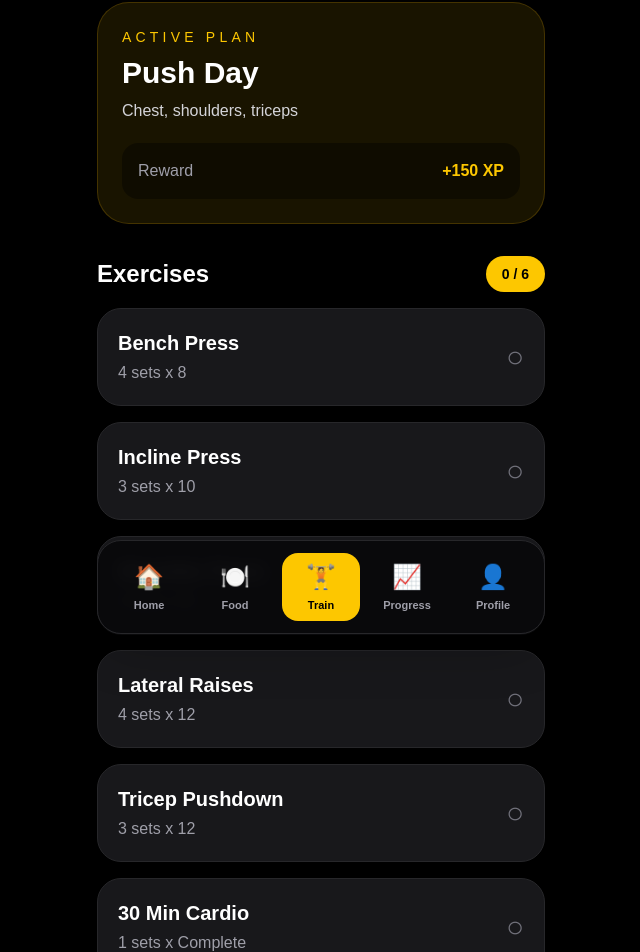
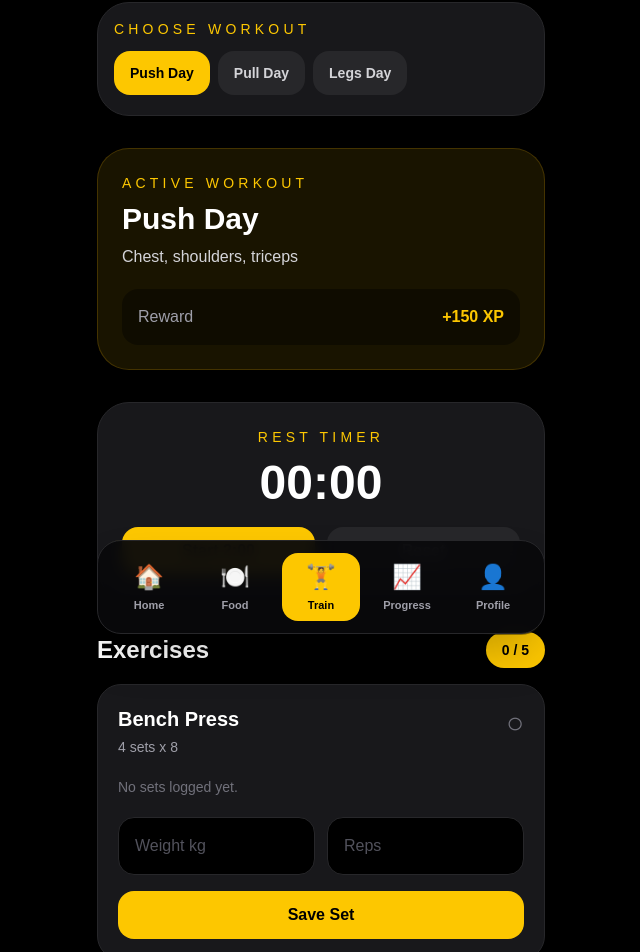
Before and after one commit to MarcRoscoe91/lion-coach, a Next.js app: page /training in a window 1280 px wide. Shown: the part 150-1102 px from the top of the page, without its empty margins (319-959 px from the left). Built offline with nearby package versions, Linux system fonts and the light colour scheme.

Commit message:
Add live workout logger

```diff
--- a/app/training/page.tsx
+++ b/app/training/page.tsx
@@ -4,13 +4,17 @@ import { useEffect, useState } from "react";
 
 import BottomNav from "@/components/navigation/BottomNav";
 import {
+  createSetId,
   defaultWorkouts,
   loadWorkouts,
   saveWorkouts,
+  type LoggedSet,
+  type LoggedWorkout,
   type Workout,
 } from "@/lib/workoutStore";
 import {
   getDateKey,
+  getDay,
   loadDailyRecords,
   saveDailyRecords,
   updateDay,
@@ -23,21 +27,50 @@ export default function TrainingPage() {
   const [records, setRecords] = useState<DailyRecords>({});
   const [workouts, setWorkouts] = useState<Workout[]>(defaultWorkouts);
   const [selectedWorkoutId, setSelectedWorkoutId] = useState("push-day");
-  const [completedExercises, setCompletedExercises] = useState<string[]>([]);
+  const [loggedWorkout, setLoggedWorkout] = useState<LoggedWorkout>({
+    workoutId: "push-day",
+    completedExerciseIds: [],
+    sets: {},
+  });
   const [loaded, setLoaded] = useState(false);
+
+  const [restSeconds, setRestSeconds] = useState(0);
 
   useEffect(() => {
     setRecords(loadDailyRecords());
     setWorkouts(loadWorkouts());
+
+    const saved = localStorage.getItem(`lion-workout-log-${todayKey}`);
+
+    if (saved) {
+      const parsed = JSON.parse(saved);
+      setLoggedWorkout(parsed);
+      setSelectedWorkoutId(parsed.workoutId);
+    }
+
     setLoaded(true);
-  }, []);
+  }, [todayKey]);
 
   useEffect(() => {
     if (!loaded) return;
 
     saveDailyRecords(records);
     saveWorkouts(workouts);
-  }, [records, workouts, loaded]);
+    localStorage.setItem(
+      `lion-workout-log-${todayKey}`,
+      JSON.stringify(loggedWorkout)
+    );
+  }, [records, workouts, loggedWorkout, loaded, todayKey]);
+
+  useEffect(() => {
+    if (restSeconds <= 0) return;
+
+    const timer = setInterval(() => {
+      setRestSeconds((current) => Math.max(0, current - 1));
+    }, 1000);
+
+    return () => clearInterval(timer);
+  }, [restSeconds]);
 
   const selectedWorkout =
     workouts.find((workout) => workout.id === selectedWorkoutId) ??
@@ -46,14 +79,55 @@ export default function TrainingPage() {
 
   const allExercisesComplete =
     selectedWorkout.exercises.length > 0 &&
-    completedExercises.length === selectedWorkout.exercises.length;
+    selectedWorkout.exercises.every((exercise) =>
+      loggedWorkout.completedExerciseIds.includes(exercise.id)
+    );
 
-  function toggleExercise(exerciseId: string) {
-    setCompletedExercises((current) =>
-      current.includes(exerciseId)
-        ? current.filter((id) => id !== exerciseId)
-        : [...current, exerciseId]
-    );
+  function selectWorkout(workoutId: string) {
+    setSelectedWorkoutId(workoutId);
+    setLoggedWorkout({
+      workoutId,
+      completedExerciseIds: [],
+      sets: {},
+    });
+    setRestSeconds(0);
+  }
+
+  function addSet(exerciseId: string, set: LoggedSet) {
+    setLoggedWorkout((current) => ({
+      ...current,
+      sets: {
+        ...current.sets,
+        [exerciseId]: [...(current.sets[exerciseId] ?? []), set],
+      },
+    }));
+
+    setRestSeconds(120);
+  }
+
+  function deleteSet(exerciseId: string, setId: string) {
+    setLoggedWorkout((current) => ({
+      ...current,
+      sets: {
+        ...current.sets,
+        [exerciseId]: (current.sets[exerciseId] ?? []).filter(
+          (set) => set.id !== setId
+        ),
+      },
+    }));
+  }
+
+  function toggleExerciseComplete(exerciseId: string) {
+    setLoggedWorkout((current) => {
+      const complete = current.completedExerciseIds.includes(exerciseId);
+
+      return {
+        ...current,
+        completedExerciseIds: complete
+          ? current.completedExerciseIds.filter((id) => id !== exerciseId)
+          : [...current.completedExerciseIds, exerciseId],
+      };
+    });
   }
 
   function completeWorkout() {
@@ -66,6 +140,8 @@ export default function TrainingPage() {
     );
   }
 
+  const todayRecord = getDay(records, todayKey);
+
   return (
     <main className="min-h-screen bg-black p-5 text-white">
       <div className="mx-auto max-w-md pb-32">
@@ -74,16 +150,38 @@ export default function TrainingPage() {
             Training
           </p>
 
-          <h1 className="mt-2 text-4xl font-black">Today&apos;s Workout</h1>
+          <h1 className="mt-2 text-4xl font-black">Live Workout</h1>
 
           <p className="mt-2 text-zinc-400">
-            Complete your session and earn workout XP.
+            Log sets, track weights, and complete today&apos;s session.
           </p>
         </header>
 
+        <section className="mt-8 rounded-[2rem] border border-zinc-800 bg-zinc-900 p-4">
+          <p className="mb-3 text-sm uppercase tracking-[0.3em] text-yellow-400">
+            Choose Workout
+          </p>
+
+          <div className="flex gap-2 overflow-x-auto pb-1">
+            {workouts.map((workout) => (
+              <button
+                key={workout.id}
+                onClick={() => selectWorkout(workout.id)}
+                className={`min-w-fit rounded-2xl px-4 py-3 text-sm font-bold ${
+                  selectedWorkoutId === workout.id
+                    ? "bg-yellow-400 text-black"
+                    : "bg-zinc-800 text-zinc-300"
+                }`}
+              >
+                {workout.name}
+              </button>
+            ))}
+          </div>
+        </section>
+
         <section className="mt-8 rounded-[2rem] border border-yellow-500/20 bg-yellow-400/10 p-6">
           <p className="text-sm uppercase tracking-[0.3em] text-yellow-400">
-            Active Plan
+            Active Workout
           </p>
 
           <h2 className="mt-2 text-3xl font-black">{selectedWorkout.name}</h2>
@@ -92,9 +190,43 @@ export default function TrainingPage() {
 
           <div className="mt-5 flex items-center justify-between rounded-2xl bg-black/40 p-4">
             <span className="text-zinc-400">Reward</span>
+
             <span className="font-bold text-yellow-400">
               +{selectedWorkout.xpReward} XP
             </span>
+          </div>
+
+          {todayRecord.workoutComplete && (
+            <p className="mt-4 rounded-2xl bg-green-400/10 p-4 text-center font-bold text-green-400">
+              Workout complete for today ✓
+            </p>
+          )}
+        </section>
+
+        <section className="mt-8 rounded-[2rem] border border-zinc-800 bg-zinc-900 p-6 text-center">
+          <p className="text-sm uppercase tracking-[0.3em] text-yellow-400">
+            Rest Timer
+          </p>
+
+          <p className="mt-3 text-5xl font-black">
+            {String(Math.floor(restSeconds / 60)).padStart(2, "0")}:
+            {String(restSeconds % 60).padStart(2, "0")}
+          </p>
+
+          <div className="mt-5 flex gap-3">
+            <button
+              onClick={() => setRestSeconds(120)}
+              className="flex-1 rounded-2xl bg-yellow-400 py-3 font-bold text-black"
+            >
+              Start 2:00
+            </button>
+
+            <button
+              onClick={() => setRestSeconds(0)}
+              className="flex-1 rounded-2xl bg-zinc-800 py-3 font-bold text-zinc-300"
+            >
+              Reset
+            </button>
           </div>
         </section>
 
@@ -103,38 +235,29 @@ export default function TrainingPage() {
             <h2 className="text-2xl font-black">Exercises</h2>
 
             <span className="rounded-full bg-yellow-400 px-4 py-2 text-sm font-bold text-black">
-              {completedExercises.length} / {selectedWorkout.exercises.length}
+              {loggedWorkout.completedExerciseIds.length} /{" "}
+              {selectedWorkout.exercises.length}
             </span>
           </div>
 
-          <div className="space-y-4">
+          <div className="space-y-5">
             {selectedWorkout.exercises.map((exercise) => {
-              const complete = completedExercises.includes(exercise.id);
+              const sets = loggedWorkout.sets[exercise.id] ?? [];
+              const complete = loggedWorkout.completedExerciseIds.includes(
+                exercise.id
+              );
 
               return (
-                <button
+                <ExerciseLogger
                   key={exercise.id}
-                  onClick={() => toggleExercise(exercise.id)}
-                  className="w-full rounded-3xl border border-zinc-800 bg-zinc-900 p-5 text-left active:scale-[0.98]"
-                >
-                  <div className="flex items-center justify-between">
-                    <div>
-                      <h3 className="text-xl font-bold">{exercise.name}</h3>
-
-                      <p className="mt-1 text-zinc-400">
-                        {exercise.sets} sets x {exercise.reps}
-                      </p>
-                    </div>
-
-                    <span
-                      className={
-                        complete ? "text-3xl text-green-400" : "text-3xl text-zinc-500"
-                      }
-                    >
-                      {complete ? "✓" : "○"}
-                    </span>
-                  </div>
-                </button>
+                  exerciseName={exercise.name}
+                  target={`${exercise.sets} sets x ${exercise.reps}`}
+                  sets={sets}
+                  complete={complete}
+                  onAddSet={(set) => addSet(exercise.id, set)}
+                  onDeleteSet={(setId) => deleteSet(exercise.id, setId)}
+                  onToggleComplete={() => toggleExerciseComplete(exercise.id)}
+                />
               );
             })}
           </div>
@@ -153,3 +276,107 @@ export default function TrainingPage() {
     </main>
   );
 }
+
+function ExerciseLogger({
+  exerciseName,
+  target,
+  sets,
+  complete,
+  onAddSet,
+  onDeleteSet,
+  onToggleComplete,
+}: {
+  exerciseName: string;
+  target: string;
+  sets: LoggedSet[];
+  complete: boolean;
+  onAddSet: (set: LoggedSet) => void;
+  onDeleteSet: (setId: string) => void;
+  onToggleComplete: () => void;
+}) {
+  const [weight, setWeight] = useState("");
+  const [reps, setReps] = useState("");
+
+  function saveSet() {
+    if (!weight && !reps) return;
+
+    onAddSet({
+      id: createSetId(),
+      weight,
+      reps,
+    });
+
+    setWeight("");
+    setReps("");
+  }
+
+  return (
+    <div className="rounded-3xl border border-zinc-800 bg-zinc-900 p-5">
+      <div className="flex items-start justify-between gap-4">
+        <div>
+          <h3 className="text-xl font-bold">{exerciseName}</h3>
+
+          <p className="mt-1 text-sm text-zinc-400">{target}</p>
+        </div>
+
+        <button
+          onClick={onToggleComplete}
+          className={complete ? "text-3xl text-green-400" : "text-3xl text-zinc-500"}
+        >
+          {complete ? "✓" : "○"}
+        </button>
+      </div>
+
+      <div className="mt-5 space-y-3">
+        {sets.length === 0 ? (
+          <p className="text-sm text-zinc-500">No sets logged yet.</p>
+        ) : (
+          sets.map((set, index) => (
+            <div
+              key={set.id}
+              className="flex items-center justify-between rounded-2xl bg-zinc-800 p-4"
+            >
+              <p className="font-bold">Set {index + 1}</p>
+
+              <p className="text-zinc-300">
+                {set.weight || "0"}kg x {set.reps || "0"}
+              </p>
+
+              <button
+                onClick={() => onDeleteSet(set.id)}
+                className="text-sm font-bold text-zinc-500"
+              >
+                Delete
+              </button>
+            </div>
+          ))
+        )}
+      </div>
+
+      <div className="mt-5 grid grid-cols-2 gap-3">
+        <input
+          value={weight}
+          onChange={(event) => setWeight(event.target.value)}
+          placeholder="Weight kg"
+          inputMode="decimal"
+          className="rounded-2xl border border-zinc-800 bg-black p-4 text-white outline-none placeholder:text-zinc-600"
+        />
+
+        <input
+          value={reps}
+          onChange={(event) => setReps(event.target.value)}
+          placeholder="Reps"
+          inputMode="numeric"
+          className="rounded-2xl border border-zinc-800 bg-black p-4 text-white outline-none placeholder:text-zinc-600"
+        />
+      </div>
+
+      <button
+        onClick={saveSet}
+        className="mt-4 w-full rounded-2xl bg-yellow-400 py-3 font-bold text-black active:scale-95"
+      >
+        Save Set
+      </button>
+    </div>
+  );
+}
--- a/lib/workoutStore.ts
+++ b/lib/workoutStore.ts
@@ -13,6 +13,18 @@ export type Workout = {
   exercises: Exercise[];
 };
 
+export type LoggedSet = {
+  id: string;
+  weight: string;
+  reps: string;
+};
+
+export type LoggedWorkout = {
+  workoutId: string;
+  completedExerciseIds: string[];
+  sets: Record<string, LoggedSet[]>;
+};
+
 export const defaultWorkouts: Workout[] = [
   {
     id: "push-day",
@@ -25,7 +37,32 @@ export const defaultWorkouts: Workout[] = [
       { id: "shoulder-press", name: "Shoulder Press", sets: 3, reps: "10" },
       { id: "lateral-raises", name: "Lateral Raises", sets: 4, reps: "12" },
       { id: "tricep-pushdown", name: "Tricep Pushdown", sets: 3, reps: "12" },
-      { id: "cardio", name: "30 Min Cardio", sets: 1, reps: "Complete" },
+    ],
+  },
+  {
+    id: "pull-day",
+    name: "Pull Day",
+    focus: "Back and biceps",
+    xpReward: 150,
+    exercises: [
+      { id: "lat-pulldown", name: "Lat Pulldown", sets: 4, reps: "10" },
+      { id: "seated-row", name: "Seated Row", sets: 4, reps: "10" },
+      { id: "single-arm-row", name: "Single Arm Row", sets: 3, reps: "10" },
+      { id: "face-pulls", name: "Face Pulls", sets: 3, reps: "15" },
+      { id: "bicep-curls", name: "Bicep Curls", sets: 3, reps: "12" },
+    ],
+  },
+  {
+    id: "legs-day",
+    name: "Legs Day",
+    focus: "Quads, hamstrings, glutes",
+    xpReward: 150,
+    exercises: [
+      { id: "squat", name: "Squat", sets: 4, reps: "8" },
+      { id: "leg-press", name: "Leg Press", sets: 4, reps: "10" },
+      { id: "rdl", name: "Romanian Deadlift", sets: 3, reps: "10" },
+      { id: "leg-curl", name: "Leg Curl", sets: 3, reps: "12" },
+      { id: "calf-raises", name: "Calf Raises", sets: 4, reps: "15" },
     ],
   },
 ];
@@ -52,6 +89,6 @@ export function saveWorkouts(workouts: Workout[]) {
   localStorage.setItem(STORAGE_KEY, JSON.stringify(workouts));
 }
 
-export function createWorkoutId(name: string) {
-  return `${name.toLowerCase().replace(/[^a-z0-9]+/g, "-")}-${Date.now()}`;
+export function createSetId() {
+  return `set-${Date.now()}-${Math.random().toString(16).slice(2)}`;
 }
```
